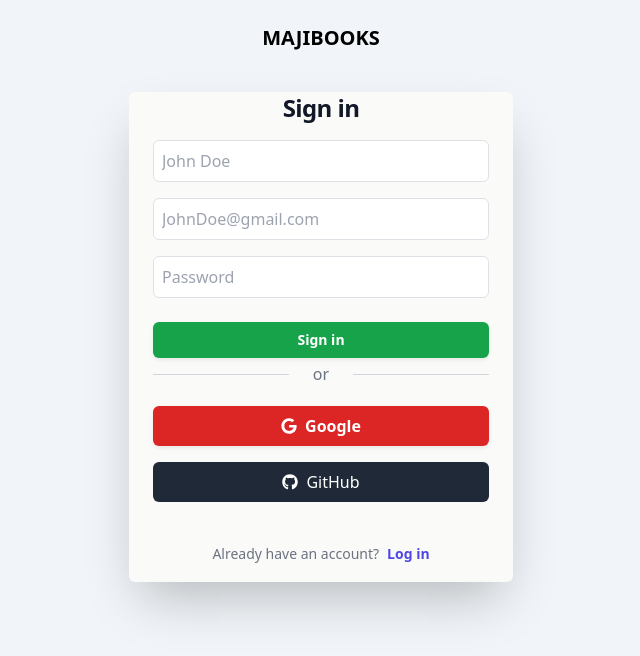
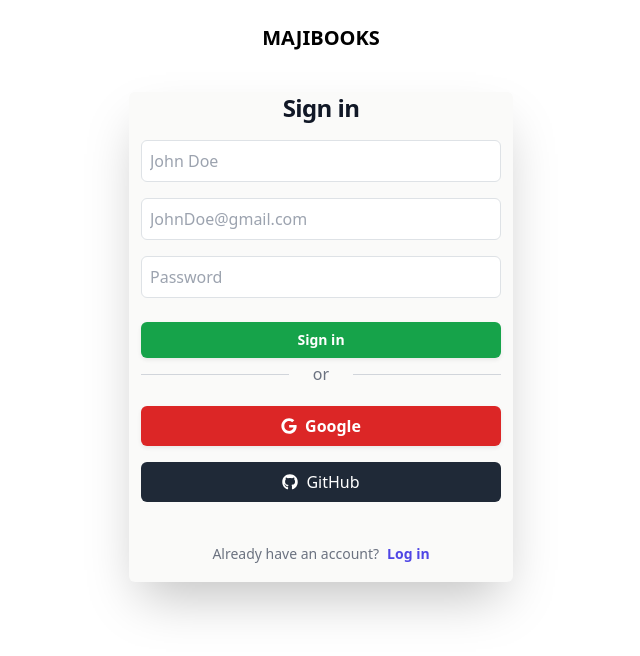
Before and after one commit to mkl007/MAJI-LIBROS, a React (Vite) app in the folder apps/client/: page /signup in a window 1280 px wide. Shown: the top 656 px of the page, without its empty margins (319-959 px from the left). Built offline with nearby package versions, Linux system fonts and the light colour scheme; no server answers.

Commit message:
signin and login page styles fixed

```diff
--- a/apps/client/src/components/SignUpForm.tsx
+++ b/apps/client/src/components/SignUpForm.tsx
@@ -29,7 +29,7 @@ export const FormSigninComponent = () => {
   }
   return (
 
-    <div className=" container mb-3.5 bg-midnight pb-3 bg-stone-50 mt-10 sm:mx-auto sm:w-full sm:max-w-sm rounded-md border-0 border-neutral-800 shadow-2xl">
+    <div className="  mb-3.5 bg-midnight pb-3 bg-stone-50 mt-10 sm:mx-auto sm:w-full sm:max-w-sm rounded-md border-0 border-neutral-800 shadow-2xl">
       <div className="sm:mx-auto sm:w-full sm:max-w-sm">
         <h2 className="text-xl mt-10 text-center  md:text-2xl font-bold leading-9 tracking-tight text-gray-900">
           Sign in
--- a/apps/client/src/components/ui/InputUI.tsx
+++ b/apps/client/src/components/ui/InputUI.tsx
@@ -23,7 +23,6 @@ export const InputUI = ({ autoComplete, disabled, id, name, onChange, placeholde
                 type={type}
                 disabled={disabled}
                 className={' w-full border border-gray-300 rounded-md px-2 pt-2 pb-2 text-gray-900 focus:outline-none focus:ring-2 focus:ring-blue-500 focus:border-blue-500 transition-all'}
-            // className='peer h-10 px-3 text-base block rounded-md border-2 border-gray-300 py-1.5 text-gray-900 w-full shadow-sm placeholder-gray-300 focus:border-sky-900  transition-all'
             />
         </div>
     )
--- a/apps/client/src/pages/Login.page.tsx
+++ b/apps/client/src/pages/Login.page.tsx
@@ -10,10 +10,12 @@ export const LoginPage = () => {
   return (
     <div>
 
-      <div className='w-full bg-midnight bg-slate-100'>
+      <div className='w-full bg-midnight'>
         <div className=''>
         {/* <div className='sm:mx-auto sm:w-full sm:max-w-sm rounded-md'> */}
-          <div className='bg-gray-800 px-4 pt-4 lg:bg-slate-100 lg: items-center justify-center'>
+          {/* <div className='bg-gray-800 px-4 pt-4 lg:bg-slate-100 lg: items-center justify-center'> */}
+          <div className='bg-gray-800 px-4 pt-4 lg:bg-white lg: items-center justify-center'>
+
             <Link
               to={'/'}
             >
--- a/apps/client/src/pages/SignUp.page.tsx
+++ b/apps/client/src/pages/SignUp.page.tsx
@@ -1,3 +1,4 @@
+import { Link } from "react-router-dom";
 import { Footer } from "../components";
 import { FormSigninComponent } from "../components/SignUpForm";
 import { H1 } from "../components/ui/H1";
@@ -14,13 +15,18 @@ export const SignUpPage = () => {
   };
 
   return (
-    <div className="w-full h-screen bg-slate-100">
+    <div className='w-full bg-midnight '>
+
       {showModal && data?.message ? (
         <VerifyEmailModalComponent message={`${data?.message}`} onClose={handleModalClose} />
       ) : (
-        <div className="sm:mx-auto sm:w-full sm:max-w-sm rounded-md">
-          <div className='bg-gray-800 px-4 pt-4 lg:bg-slate-100 lg: items-center justify-center'>
-            <H1 message="MAJIBOOKS" />
+        <div className="">
+          <div className='bg-gray-800 px-4 pt-4 lg:bg-white lg: items-center justify-center'>
+            <Link
+              to={'/'}
+            >
+              <H1 message='MAJIBOOKS' />
+            </Link>
           </div>
           <FormSigninComponent />
         </div>
```
